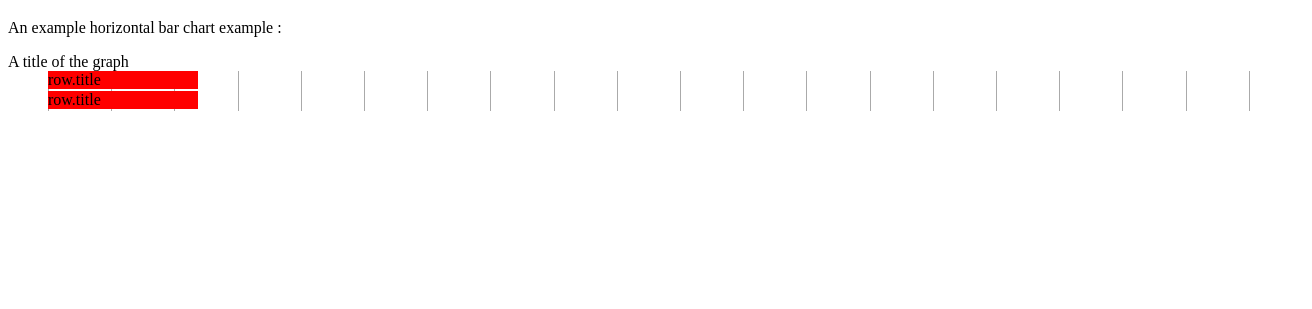
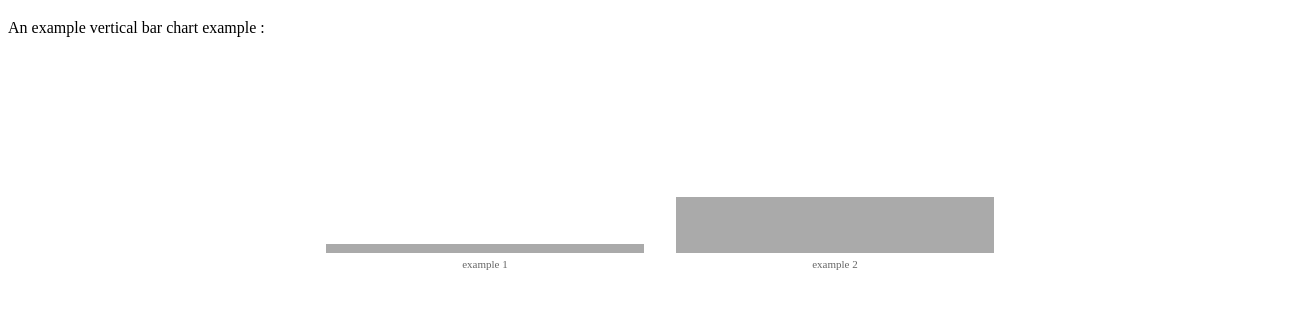
Before and after one commit to aloisdeniel/specdown, a website: page samples/charts/document.html in a window 1280 px wide. Shown: the part 61-370 px from the top of the page, 1312 px wide, since content can reach past the window. Drawn offline with Linux system fonts and the light colour scheme.

Commit message:
Improved chart sample.

```diff
--- a/samples/charts/document.html
+++ b/samples/charts/document.html
@@ -1,9 +1,9 @@
-<!DOCTYPE html><html lang="en"><head><title>"Document"</title><style>/* chartbars : */ .chart dd.row{background:repeating-linear-gradient(to right,#aaa,#aaa 1px,#fff 1px,#fff 5%);width:100%;height:20px;}.chart dd.row .text{width:150px}.chart dd.row .text{background:#f00}
+<!DOCTYPE html><html lang="en"><head><title>"Document"</title><style>/* barchart : */ .barchart{color:#666;display:table;table-layout:fixed;width:60%;max-width:700px;height:200px;margin:0 auto;background-size:100% 50px;background-position:left top;}.barchart li{position:relative;display:table-cell;vertical-align:bottom;height:200px}.barchart span.value{margin:0 1em;display:block;background:#aaa}.barchart span.title{position:absolute;left:0;right:0;top:100%;padding:5px 1em 0;font-size:11px;display:block;text-align:center;content:attr(title);word-wrap:break-word}
 </style></head><body><h1 id="document-with-charts">Document with charts</h1>
-<p>An example horizontal bar chart example :</p>
+<p>An example vertical bar chart example :</p>
 
 
-<dl class="chart"><dt>A title of the graph</dt><dd class="row"><div class="text">row.title</div><div style="width:4.33%;" class="value"></div></dd><dd class="row"><div class="text">row.title</div><div style="width:27.75%;" class="value"></div></dd></dl>
+<ul class="barchart"><li><span class="title">example 1</span><span style="height:4.33%;" class="value"></span></li><li><span class="title">example 2</span><span style="height:27.75%;" class="value"></span></li></ul>
 
 
 
```
Also changed, not shown: samples/simple/document.html (+1 -1 lines), 4 other files.
